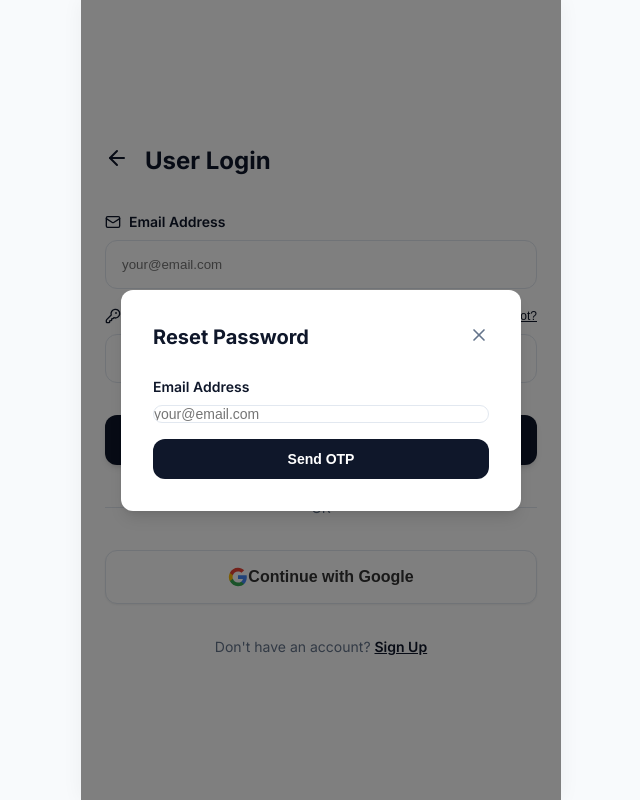
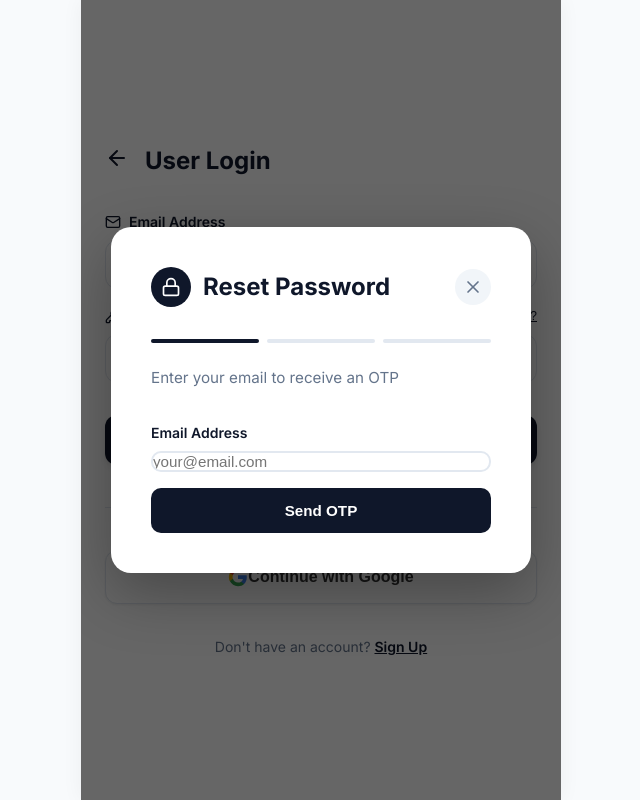
Before and after one commit to theuniversallord243-gif/zorta-food-app, a Next.js app: page /user/login in a window 1280 px wide. Both pictures are taken after a click on the button "Forgot?". Shown: the whole page, without its empty margins (319-959 px from the left). Built offline with nearby package versions, Linux system fonts and the light colour scheme.

Commit message:
forgot pass box design

```diff
--- a/app/user/login/page.js
+++ b/app/user/login/page.js
@@ -2,7 +2,7 @@
 import { useState } from 'react';
 import { useRouter } from 'next/navigation';
 import Link from 'next/link';
-import { ArrowLeft, Mail, KeyRound, X } from 'lucide-react';
+import { ArrowLeft, Mail, KeyRound, X, Lock, CheckCircle } from 'lucide-react';
 import { signIn } from 'next-auth/react';
 
 export default function UserLogin() {
@@ -14,6 +14,7 @@ export default function UserLogin() {
     const [forgotPasswordStep, setForgotPasswordStep] = useState(1);
     const [forgotEmail, setForgotEmail] = useState('');
     const [forgotOTP, setForgotOTP] = useState('');
+    const [generatedOTP, setGeneratedOTP] = useState('');
     const [newPassword, setNewPassword] = useState('');
     const [forgotError, setForgotError] = useState('');
     const [forgotLoading, setForgotLoading] = useState(false);
@@ -58,46 +59,28 @@ export default function UserLogin() {
             const data = await res.json();
 
             if (!res.ok) {
-                setForgotError(data.error || 'Failed to send OTP');
+                setForgotError(data.error || 'Failed to generate OTP');
                 setForgotLoading(false);
                 return;
             }
 
+            setGeneratedOTP(data.otp);
+            alert(`Your OTP is: ${data.otp}`);
             setForgotPasswordStep(2);
         } catch (err) {
-            setForgotError('Error sending OTP. Please try again.');
+            setForgotError('Error generating OTP. Please try again.');
             console.error(err);
         } finally {
             setForgotLoading(false);
         }
     };
 
-    const handleForgotPasswordStep2 = async (e) => {
+    const handleForgotPasswordStep2 = (e) => {
         e.preventDefault();
-        setForgotLoading(true);
-        setForgotError('');
-
-        try {
-            const res = await fetch('/api/auth/verify-otp', {
-                method: 'POST',
-                headers: { 'Content-Type': 'application/json' },
-                body: JSON.stringify({ email: forgotEmail, otp: forgotOTP })
-            });
-
-            const data = await res.json();
-
-            if (!res.ok) {
-                setForgotError(data.error || 'Invalid OTP');
-                setForgotLoading(false);
-                return;
-            }
-
+        if (forgotOTP === generatedOTP.toString()) {
             setForgotPasswordStep(3);
-        } catch (err) {
-            setForgotError('Error verifying OTP. Please try again.');
-            console.error(err);
-        } finally {
-            setForgotLoading(false);
+        } else {
+            setForgotError('Invalid OTP');
         }
     };
 
@@ -133,6 +116,7 @@ export default function UserLogin() {
             setForgotEmail('');
             setForgotOTP('');
             setNewPassword('');
+            setGeneratedOTP('');
             setError('Password reset successful! Please login with your new password.');
         } catch (err) {
             setForgotError('Error resetting password. Please try again.');
@@ -148,6 +132,7 @@ export default function UserLogin() {
         setForgotEmail('');
         setForgotOTP('');
         setNewPassword('');
+        setGeneratedOTP('');
         setForgotError('');
     };
 
@@ -265,101 +250,117 @@ export default function UserLogin() {
                     left: 0,
                     right: 0,
                     bottom: 0,
-                    background: 'rgba(0, 0, 0, 0.5)',
+                    background: 'rgba(0, 0, 0, 0.6)',
                     display: 'flex',
                     alignItems: 'center',
                     justifyContent: 'center',
-                    zIndex: 1000
+                    zIndex: 1000,
+                    animation: 'fadeIn 0.3s ease'
                 }}>
                     <div style={{
                         background: 'white',
-                        borderRadius: 'var(--radius)',
-                        padding: '2rem',
+                        borderRadius: '20px',
+                        padding: '2.5rem',
                         width: '90%',
-                        maxWidth: '400px',
-                        boxShadow: 'var(--shadow-lg)'
+                        maxWidth: '420px',
+                        boxShadow: '0 20px 60px rgba(0,0,0,0.3)',
+                        animation: 'slideUp 0.3s ease'
                     }}>
-                        <div className="flex-center" style={{ justifyContent: 'space-between', marginBottom: '1.5rem' }}>
-                            <h2 style={{ fontSize: '1.25rem', fontWeight: 700 }}>Reset Password</h2>
+                        <div className="flex-center" style={{ justifyContent: 'space-between', marginBottom: '2rem' }}>
+                            <div style={{ display: 'flex', alignItems: 'center', gap: '0.75rem' }}>
+                                <div style={{ background: 'var(--primary)', color: 'white', width: '40px', height: '40px', borderRadius: '50%', display: 'flex', alignItems: 'center', justifyContent: 'center' }}>
+                                    <Lock size={20} />
+                                </div>
+                                <h2 style={{ fontSize: '1.5rem', fontWeight: 700 }}>Reset Password</h2>
+                            </div>
                             <button
                                 type="button"
                                 onClick={closeForgotPasswordModal}
-                                style={{ background: 'none', border: 'none', cursor: 'pointer', color: 'var(--text-muted)' }}
+                                style={{ background: '#f1f5f9', border: 'none', cursor: 'pointer', color: 'var(--text-muted)', width: '36px', height: '36px', borderRadius: '50%', display: 'flex', alignItems: 'center', justifyContent: 'center' }}
                             >
                                 <X size={20} />
                             </button>
                         </div>
 
+                        <div style={{ marginBottom: '1.5rem', display: 'flex', gap: '0.5rem' }}>
+                            {[1, 2, 3].map(i => (
+                                <div key={i} style={{ flex: 1, height: '4px', background: forgotPasswordStep >= i ? 'var(--primary)' : '#e2e8f0', borderRadius: '2px', transition: 'all 0.3s ease' }}></div>
+                            ))}
+                        </div>
+
                         {forgotPasswordStep === 1 && (
                             <form onSubmit={handleForgotPasswordStep1} className="flex-col gap-4">
+                                <p style={{ fontSize: '0.95rem', color: 'var(--text-muted)', marginBottom: '1rem' }}>Enter your email to receive an OTP</p>
                                 <div className="flex-col gap-2">
-                                    <label style={{ fontSize: '0.875rem', fontWeight: 600 }}>Email Address</label>
+                                    <label style={{ fontSize: '0.875rem', fontWeight: 600, color: 'var(--text-main)' }}>Email Address</label>
                                     <input
                                         type="email"
                                         required
                                         className="p-3"
-                                        style={{ border: '1px solid var(--border)', borderRadius: 'var(--radius)', fontSize: '0.875rem' }}
+                                        style={{ border: '2px solid #e2e8f0', borderRadius: '10px', fontSize: '0.95rem', transition: 'all 0.2s' }}
                                         placeholder="your@email.com"
                                         value={forgotEmail}
                                         onChange={e => setForgotEmail(e.target.value.trim())}
+                                        onFocus={e => e.target.style.borderColor = 'var(--primary)'}
+                                        onBlur={e => e.target.style.borderColor = '#e2e8f0'}
                                     />
                                 </div>
-                                {forgotError && <p style={{ color: '#ef4444', fontSize: '0.875rem' }}>{forgotError}</p>}
+                                {forgotError && <p style={{ color: '#ef4444', fontSize: '0.875rem', background: '#fee2e2', padding: '0.75rem', borderRadius: '8px' }}>{forgotError}</p>}
                                 <button
                                     type="submit"
                                     disabled={forgotLoading}
                                     style={{
-                                        padding: '0.75rem',
+                                        padding: '0.875rem',
                                         background: 'var(--primary)',
                                         color: 'white',
                                         border: 'none',
-                                        borderRadius: 'var(--radius)',
-                                        fontSize: '0.875rem',
+                                        borderRadius: '10px',
+                                        fontSize: '0.95rem',
                                         fontWeight: 600,
                                         cursor: forgotLoading ? 'not-allowed' : 'pointer',
-                                        opacity: forgotLoading ? 0.7 : 1
+                                        opacity: forgotLoading ? 0.7 : 1,
+                                        transition: 'all 0.2s'
                                     }}
                                 >
-                                    {forgotLoading ? 'Sending OTP...' : 'Send OTP'}
+                                    {forgotLoading ? 'Generating OTP...' : 'Send OTP'}
                                 </button>
                             </form>
                         )}
 
                         {forgotPasswordStep === 2 && (
                             <form onSubmit={handleForgotPasswordStep2} className="flex-col gap-4">
-                                <p style={{ fontSize: '0.875rem', color: 'var(--text-muted)' }}>
-                                    We've sent an OTP to <strong>{forgotEmail}</strong>
-                                </p>
+                                <p style={{ fontSize: '0.95rem', color: 'var(--text-muted)', marginBottom: '1rem' }}>We've sent an OTP to <strong style={{ color: 'var(--text-main)' }}>{forgotEmail}</strong></p>
                                 <div className="flex-col gap-2">
-                                    <label style={{ fontSize: '0.875rem', fontWeight: 600 }}>Enter OTP</label>
+                                    <label style={{ fontSize: '0.875rem', fontWeight: 600, color: 'var(--text-main)' }}>Enter OTP</label>
                                     <input
                                         type="text"
                                         required
                                         className="p-3"
-                                        style={{ border: '1px solid var(--border)', borderRadius: 'var(--radius)', fontSize: '1rem', letterSpacing: '4px', textAlign: 'center' }}
+                                        style={{ border: '2px solid #e2e8f0', borderRadius: '10px', fontSize: '1.2rem', letterSpacing: '8px', textAlign: 'center', fontWeight: 600, transition: 'all 0.2s' }}
                                         placeholder="000000"
                                         maxLength="6"
                                         value={forgotOTP}
                                         onChange={e => setForgotOTP(e.target.value)}
+                                        onFocus={e => e.target.style.borderColor = 'var(--primary)'}
+                                        onBlur={e => e.target.style.borderColor = '#e2e8f0'}
                                     />
                                 </div>
-                                {forgotError && <p style={{ color: '#ef4444', fontSize: '0.875rem' }}>{forgotError}</p>}
+                                {forgotError && <p style={{ color: '#ef4444', fontSize: '0.875rem', background: '#fee2e2', padding: '0.75rem', borderRadius: '8px' }}>{forgotError}</p>}
                                 <button
                                     type="submit"
-                                    disabled={forgotLoading}
                                     style={{
-                                        padding: '0.75rem',
+                                        padding: '0.875rem',
                                         background: 'var(--primary)',
                                         color: 'white',
                                         border: 'none',
-                                        borderRadius: 'var(--radius)',
-                                        fontSize: '0.875rem',
+                                        borderRadius: '10px',
+                                        fontSize: '0.95rem',
                                         fontWeight: 600,
-                                        cursor: forgotLoading ? 'not-allowed' : 'pointer',
-                                        opacity: forgotLoading ? 0.7 : 1
+                                        cursor: 'pointer',
+                                        transition: 'all 0.2s'
                                     }}
                                 >
-                                    {forgotLoading ? 'Verifying...' : 'Verify OTP'}
+                                    Verify OTP
                                 </button>
                                 <button
                                     type="button"
@@ -373,35 +374,36 @@ export default function UserLogin() {
 
                         {forgotPasswordStep === 3 && (
                             <form onSubmit={handleForgotPasswordStep3} className="flex-col gap-4">
-                                <p style={{ fontSize: '0.875rem', color: 'var(--text-muted)' }}>
-                                    Enter your new password for <strong>{forgotEmail}</strong>
-                                </p>
+                                <p style={{ fontSize: '0.95rem', color: 'var(--text-muted)', marginBottom: '1rem' }}>Create a new password for <strong style={{ color: 'var(--text-main)' }}>{forgotEmail}</strong></p>
                                 <div className="flex-col gap-2">
-                                    <label style={{ fontSize: '0.875rem', fontWeight: 600 }}>New Password</label>
+                                    <label style={{ fontSize: '0.875rem', fontWeight: 600, color: 'var(--text-main)' }}>New Password</label>
                                     <input
                                         type="password"
                                         required
                                         className="p-3"
-                                        style={{ border: '1px solid var(--border)', borderRadius: 'var(--radius)', fontSize: '0.875rem' }}
+                                        style={{ border: '2px solid #e2e8f0', borderRadius: '10px', fontSize: '0.95rem', transition: 'all 0.2s' }}
                                         placeholder="••••••••"
                                         value={newPassword}
                                         onChange={e => setNewPassword(e.target.value)}
+                                        onFocus={e => e.target.style.borderColor = 'var(--primary)'}
+                                        onBlur={e => e.target.style.borderColor = '#e2e8f0'}
                                     />
                                 </div>
-                                {forgotError && <p style={{ color: '#ef4444', fontSize: '0.875rem' }}>{forgotError}</p>}
+                                {forgotError && <p style={{ color: '#ef4444', fontSize: '0.875rem', background: '#fee2e2', padding: '0.75rem', borderRadius: '8px' }}>{forgotError}</p>}
                                 <button
                                     type="submit"
                                     disabled={forgotLoading}
                                     style={{
-                                        padding: '0.75rem',
+                                        padding: '0.875rem',
                                         background: 'var(--primary)',
                                         color: 'white',
                                         border: 'none',
-                                        borderRadius: 'var(--radius)',
-                                        fontSize: '0.875rem',
+                                        borderRadius: '10px',
+                                        fontSize: '0.95rem',
                                         fontWeight: 600,
                                         cursor: forgotLoading ? 'not-allowed' : 'pointer',
-                                        opacity: forgotLoading ? 0.7 : 1
+                                        opacity: forgotLoading ? 0.7 : 1,
+                                        transition: 'all 0.2s'
                                     }}
                                 >
                                     {forgotLoading ? 'Resetting...' : 'Reset Password'}
```
